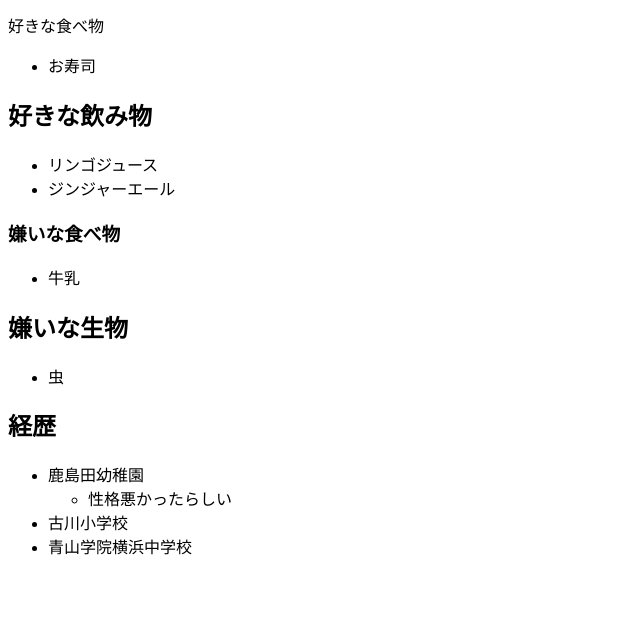
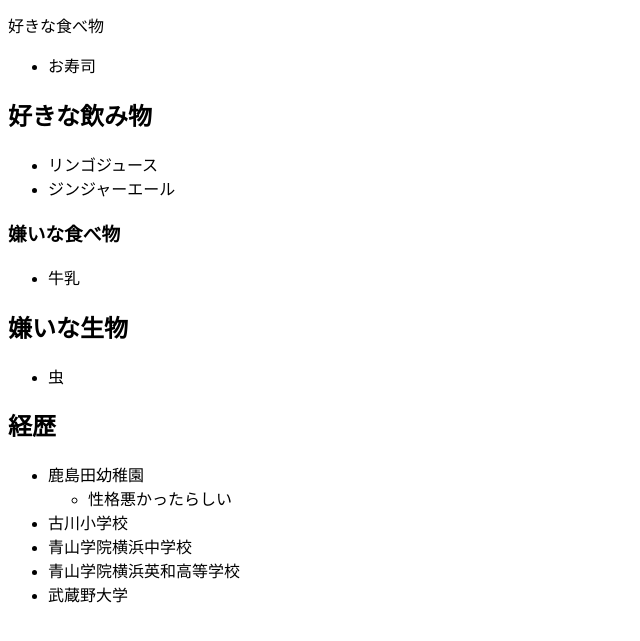
Before and after one commit to maayann10/gitpractice, a plain HTML site: page index.html in a window 1280 px wide. Shown: the part 93-734 px from the top of the page, without its empty margins (0-640 px from the left). Drawn offline with Linux system fonts and the light colour scheme.

Commit message:
経歴に高校以降を追加する

```diff
--- a/index.html
+++ b/index.html
@@ -35,6 +35,8 @@
             </ul>
             <li>古川小学校</li>
             <li>青山学院横浜中学校</li>
+            <li>青山学院横浜英和高等学校</li>
+            <li>武蔵野大学</li>
         </ul>
 </body>
 </html>
```
